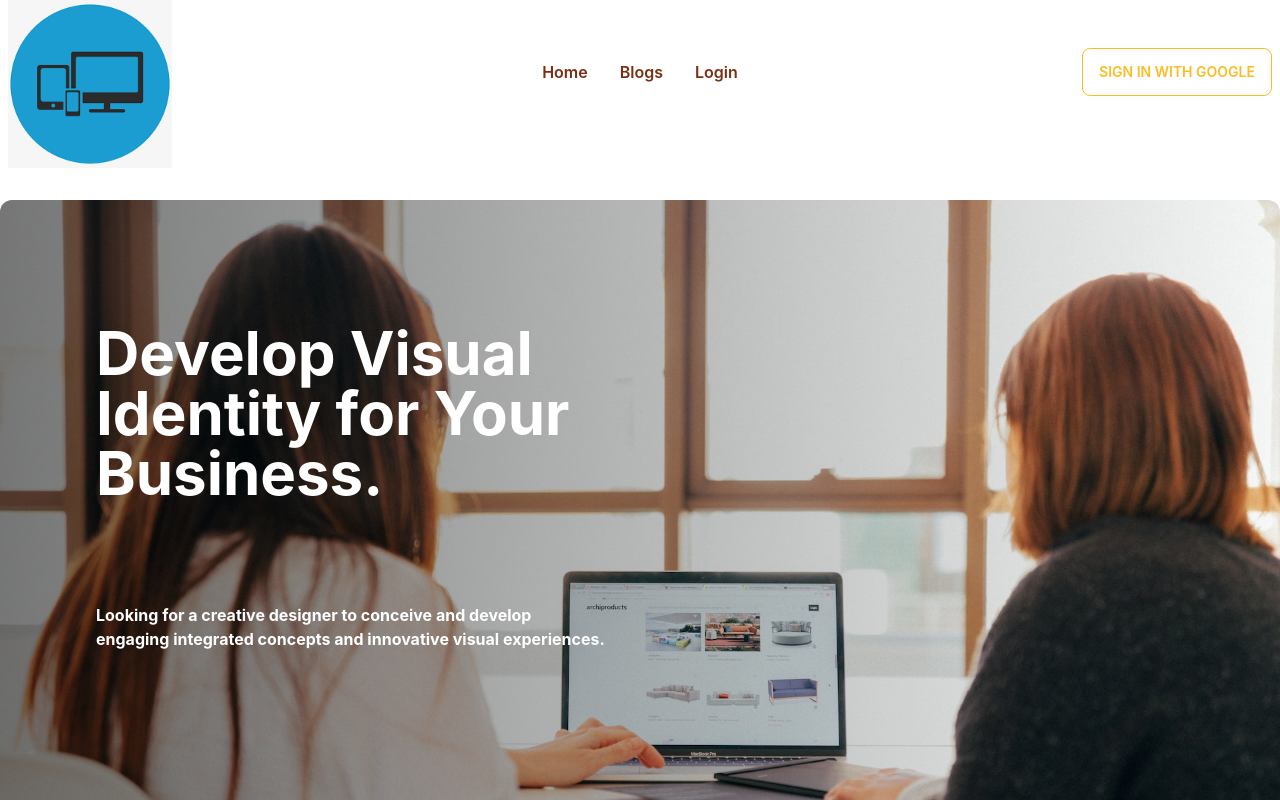
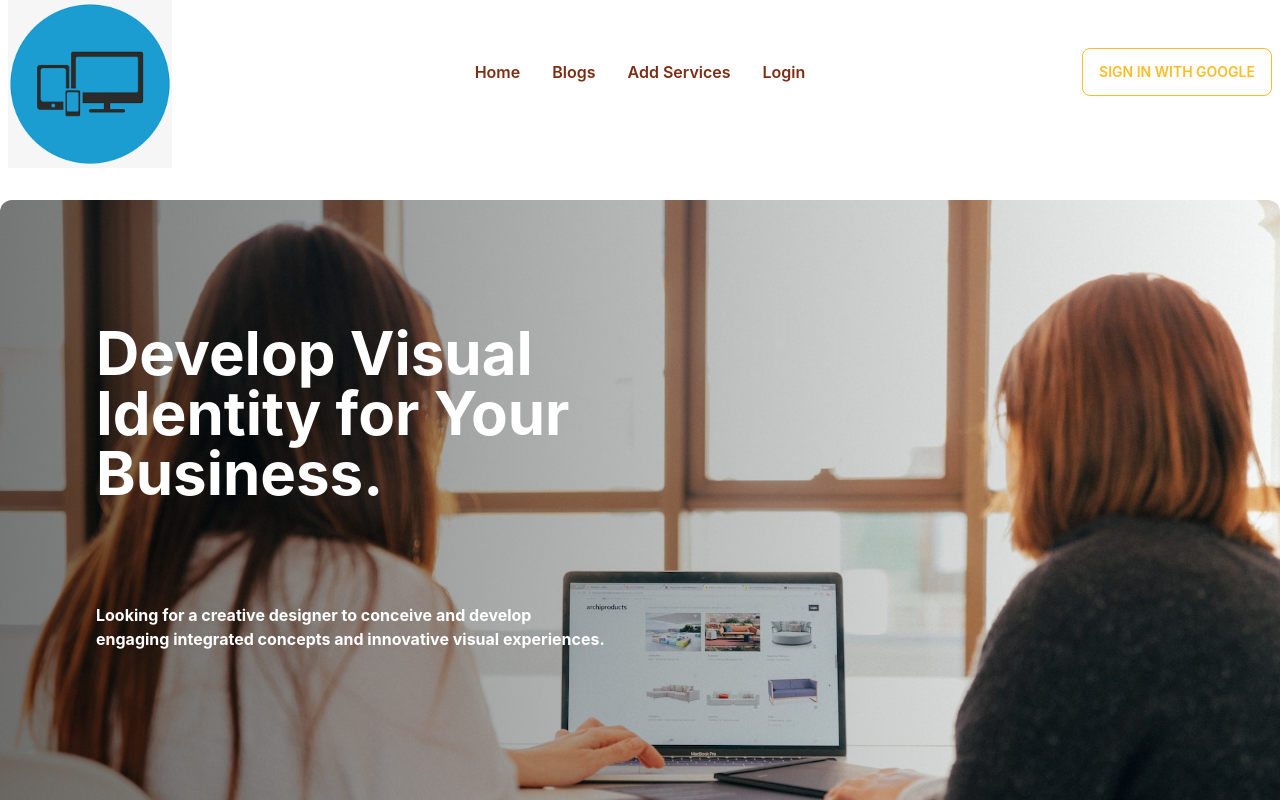
Before and after one commit to Bachan-kubi/service-review-client, a React (Create React App) app: page / in a window 1280 px wide. Shown: the top 800 px of the page. Built offline with nearby package versions, Linux system fonts and the light colour scheme; no server answers.

Commit message:
toast updated

```diff
--- a/src/Pages/Shared/Header/Header.js
+++ b/src/Pages/Shared/Header/Header.js
@@ -27,11 +27,11 @@ const Header = () => {
   const menuItems = <>
     <li className="font-semibold"><Link to="/">Home</Link></li>
     <li className="font-semibold"><Link to="/blogs">Blogs</Link></li>
+    <li className="font-semibold"><Link to="/addServices">Add Services</Link></li>
     {
       user?.email?
       <>
         <li className="font-semibold"><Link to="/reviews">My Reviews</Link></li>
-        <li className="font-semibold"><Link to="/addServices">Add Services</Link></li>
         <li className="font-semibold"><button onClick={handleLogOut} className='btn text-white'>Log Out</button></li>
       </>
       :
```
